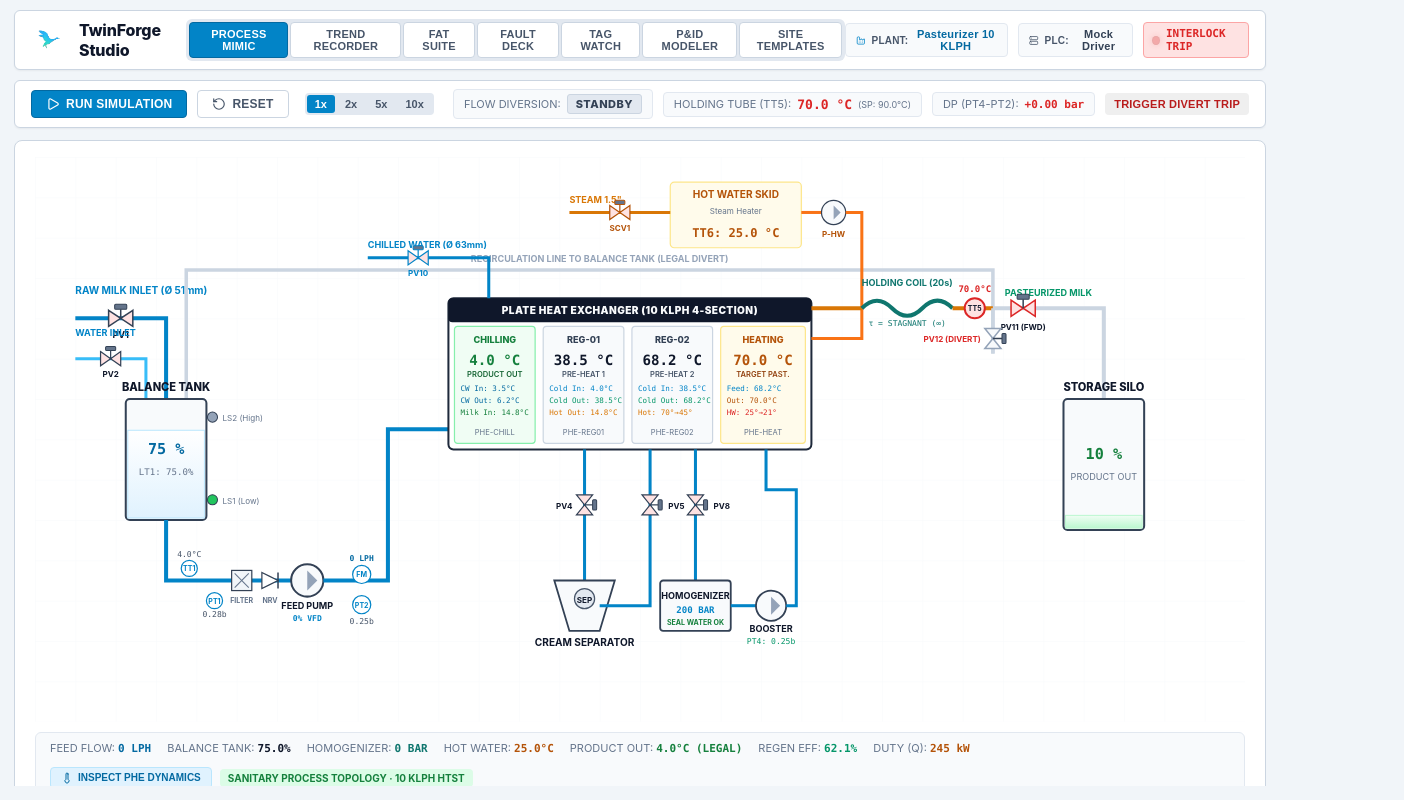
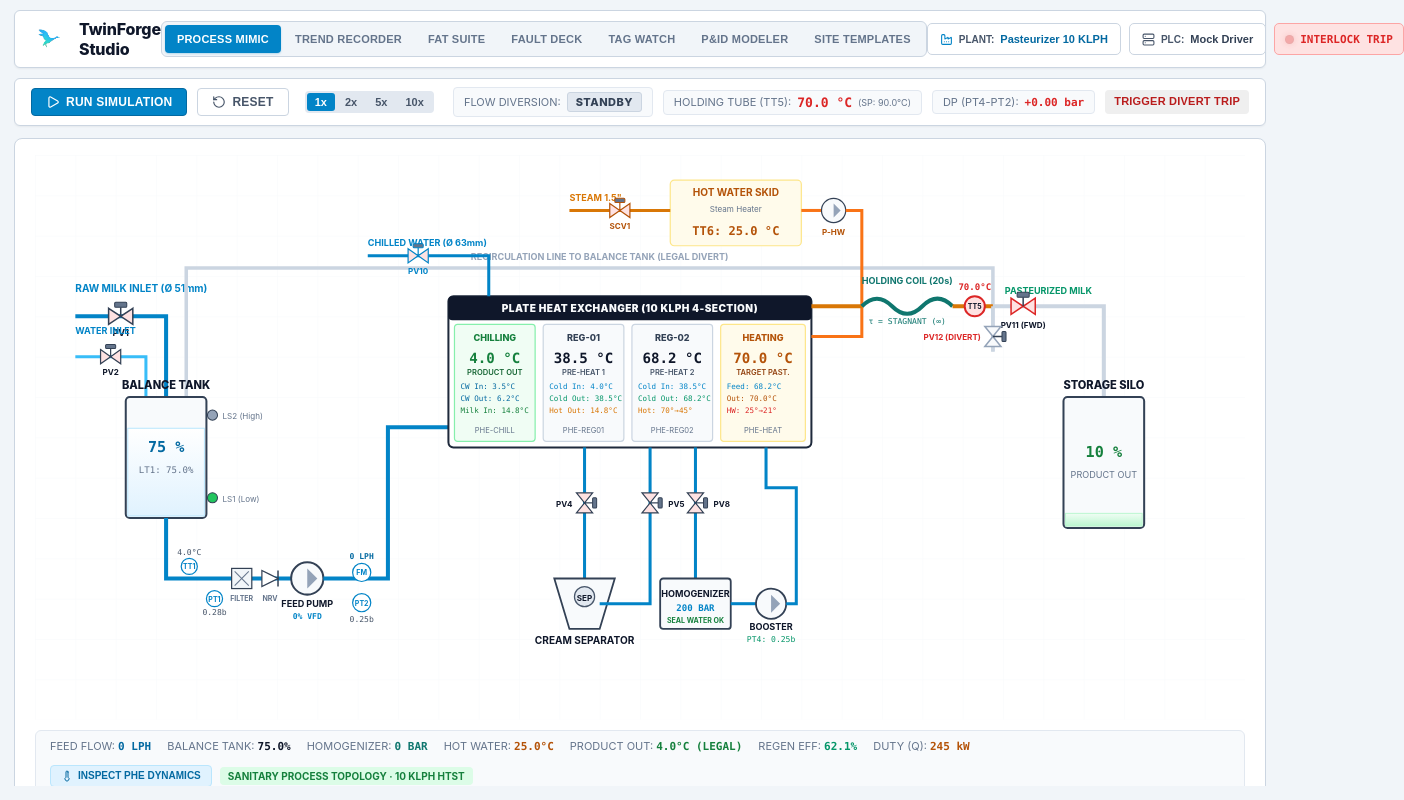
Before and after one commit to Soorya-Narayan/TwinForge-Studio, a React (Vite) app: page / in a window 1280 px wide. Shown: the whole page, 1404 px wide, since content can reach past the window. Built offline with nearby package versions, Linux system fonts and the light colour scheme.

Commit message:
fix(ui): organize and align header buttons and FAT station controls

```diff
--- a/src/App.tsx
+++ b/src/App.tsx
@@ -73,76 +73,57 @@ export function App() {
         </div>
 
         {/* Navigation Tabs */}
-        <div style={{ display: 'flex', background: '#e2e8f0', padding: 3, borderRadius: 6, gap: 2 }}>
+        <nav className="nav-segmented-tabs" aria-label="Main Navigation">
           <button
             onClick={() => setActiveTab('MIMIC')}
-            className={`btn ${activeTab === 'MIMIC' ? 'btn-primary' : 'btn-ghost'}`}
-            style={{ padding: '5px 12px', fontSize: 11 }}
+            className={`nav-tab-btn ${activeTab === 'MIMIC' ? 'active' : ''}`}
           >
             PROCESS MIMIC
           </button>
           <button
             onClick={() => setActiveTab('TRENDS')}
-            className={`btn ${activeTab === 'TRENDS' ? 'btn-primary' : 'btn-ghost'}`}
-            style={{ padding: '5px 12px', fontSize: 11 }}
+            className={`nav-tab-btn ${activeTab === 'TRENDS' ? 'active' : ''}`}
           >
             TREND RECORDER
           </button>
           <button
             onClick={() => setActiveTab('FAT')}
-            className={`btn ${activeTab === 'FAT' ? 'btn-primary' : 'btn-ghost'}`}
-            style={{ padding: '5px 12px', fontSize: 11 }}
+            className={`nav-tab-btn ${activeTab === 'FAT' ? 'active' : ''}`}
           >
             FAT SUITE {results.length > 0 && `(${results.filter((r) => r.passed).length}/${results.length})`}
           </button>
           <button
             onClick={() => setActiveTab('FAULTS')}
-            className={`btn ${activeTab === 'FAULTS' ? 'btn-primary' : 'btn-ghost'}`}
-            style={{ padding: '5px 12px', fontSize: 11 }}
+            className={`nav-tab-btn ${activeTab === 'FAULTS' ? 'active' : ''}`}
           >
             FAULT DECK {faults.length > 0 && `(${faults.length})`}
           </button>
           <button
             onClick={() => setActiveTab('TAGS')}
-            className={`btn ${activeTab === 'TAGS' ? 'btn-primary' : 'btn-ghost'}`}
-            style={{ padding: '5px 12px', fontSize: 11 }}
+            className={`nav-tab-btn ${activeTab === 'TAGS' ? 'active' : ''}`}
           >
             TAG WATCH
           </button>
           <button
             onClick={() => setActiveTab('MODELER')}
-            className={`btn ${activeTab === 'MODELER' ? 'btn-primary' : 'btn-ghost'}`}
-            style={{ padding: '5px 12px', fontSize: 11 }}
+            className={`nav-tab-btn ${activeTab === 'MODELER' ? 'active' : ''}`}
           >
             P&ID MODELER
           </button>
           <button
             onClick={() => setActiveTab('TEMPLATES')}
-            className={`btn ${activeTab === 'TEMPLATES' ? 'btn-primary' : 'btn-ghost'}`}
-            style={{ padding: '5px 12px', fontSize: 11 }}
+            className={`nav-tab-btn ${activeTab === 'TEMPLATES' ? 'active' : ''}`}
           >
             SITE TEMPLATES
           </button>
-        </div>
+        </nav>
 
         {/* Diagnostics & Plant Status Indicators */}
-        <div style={{ display: 'flex', alignItems: 'center', gap: 10 }}>
+        <div style={{ display: 'flex', alignItems: 'center', gap: 8 }}>
           {/* Active Plant Chip (Clickable to switch) */}
           <button
             onClick={() => setActiveTab('TEMPLATES')}
-            className="btn btn-ghost"
-            style={{
-              display: 'flex',
-              alignItems: 'center',
-              gap: 6,
-              padding: '4px 10px',
-              fontSize: 11,
-              background: '#f8fafc',
-              border: '1px solid var(--border-subtle)',
-              borderRadius: 4,
-              color: 'var(--text-primary)',
-              cursor: 'pointer',
-            }}
+            className="header-action-btn"
             title="Click to view and switch plant templates"
           >
             <Factory size={13} color="var(--color-primary)" />
@@ -159,18 +140,10 @@ export function App() {
           {/* PLC Driver & OPC UA Status Chip */}
           <button
             onClick={() => setShowOpcUaModal(true)}
-            className="btn btn-ghost"
+            className="header-action-btn"
             style={{
-              display: 'flex',
-              alignItems: 'center',
-              gap: 6,
-              padding: '4px 10px',
-              fontSize: 11,
-              background: driverMode === 'OPCUA' ? '#f0fdf4' : '#f8fafc',
-              border: `1px solid ${driverMode === 'OPCUA' ? '#bbf7d0' : 'var(--border-subtle)'}`,
-              borderRadius: 4,
-              color: 'var(--text-primary)',
-              cursor: 'pointer',
+              background: driverMode === 'OPCUA' ? '#f0fdf4' : '#ffffff',
+              borderColor: driverMode === 'OPCUA' ? '#bbf7d0' : 'var(--border-strong)',
             }}
             title="Configure PLC Driver & OPC UA Hardware Connection"
           >
@@ -182,16 +155,33 @@ export function App() {
           </button>
 
           {hasTrippedInterlock && (
-            <div style={{ display: 'flex', alignItems: 'center', gap: 6, fontSize: 11, background: '#fee2e2', padding: '4px 8px', borderRadius: 4, border: '1px solid #fca5a5' }}>
+            <div
+              style={{
+                height: 32,
+                display: 'inline-flex',
+                alignItems: 'center',
+                gap: 6,
+                padding: '0 10px',
+                borderRadius: 5,
+                background: '#fee2e2',
+                border: '1px solid #fca5a5',
+                fontSize: 11,
+                fontWeight: 700,
+                color: 'var(--color-danger)',
+                whiteSpace: 'nowrap',
+              }}
+            >
               <span className="led led-alarm" />
-              <span className="mono" style={{ color: 'var(--color-danger)', fontWeight: 700 }}>
-                INTERLOCK TRIP
-              </span>
+              <span className="mono">INTERLOCK TRIP</span>
             </div>
           )}
 
           {results.length > 0 && (
-            <button onClick={openReportModal} className="btn btn-success" style={{ fontSize: 11, padding: '5px 10px' }}>
+            <button
+              onClick={openReportModal}
+              className="btn btn-success"
+              style={{ height: 32, padding: '0 12px', fontSize: 11, fontWeight: 700 }}
+            >
               FAT REPORT
             </button>
           )}
--- a/src/index.css
+++ b/src/index.css
@@ -90,6 +90,9 @@ body {
   text-decoration: none;
   user-select: none;
   letter-spacing: 0.02em;
+  white-space: nowrap;
+  flex-shrink: 0;
+  line-height: 1.2;
 }
 
 .btn-primary {
@@ -139,6 +142,74 @@ body {
   color: #ffffff;
   border-color: #0369a1;
 }
+
+/* Nav Segmented Control */
+.nav-segmented-tabs {
+  display: inline-flex;
+  align-items: center;
+  background: #f1f5f9;
+  border: 1px solid #cbd5e1;
+  padding: 3px;
+  border-radius: 6px;
+  gap: 2px;
+}
+
+.nav-tab-btn {
+  display: inline-flex;
+  align-items: center;
+  justify-content: center;
+  gap: 6px;
+  height: 28px;
+  padding: 0 12px;
+  font-size: 11px;
+  font-weight: 600;
+  border-radius: 4px;
+  border: none;
+  background: transparent;
+  color: #64748b;
+  cursor: pointer;
+  transition: all 0.15s ease;
+  white-space: nowrap;
+  user-select: none;
+  letter-spacing: 0.02em;
+}
+
+.nav-tab-btn:hover {
+  background: #e2e8f0;
+  color: #0f172a;
+}
+
+.nav-tab-btn.active {
+  background: #0284c7;
+  color: #ffffff;
+  font-weight: 700;
+  box-shadow: 0 1px 2px rgba(2, 132, 199, 0.25);
+}
+
+/* Header Action Buttons */
+.header-action-btn {
+  height: 32px;
+  display: inline-flex;
+  align-items: center;
+  gap: 6px;
+  padding: 0 12px;
+  font-size: 11px;
+  font-weight: 600;
+  border-radius: 5px;
+  border: 1px solid var(--border-strong);
+  background: #ffffff;
+  color: var(--text-primary);
+  cursor: pointer;
+  white-space: nowrap;
+  flex-shrink: 0;
+  transition: all 0.15s ease;
+}
+
+.header-action-btn:hover {
+  background: #f8fafc;
+  border-color: #94a3b8;
+}
+
 
 /* Precision Engineering Chips & Badges */
 .badge {
```
Also changed, not shown: src/components/fat/FatSuitePanel.tsx (+49 -27 lines).
